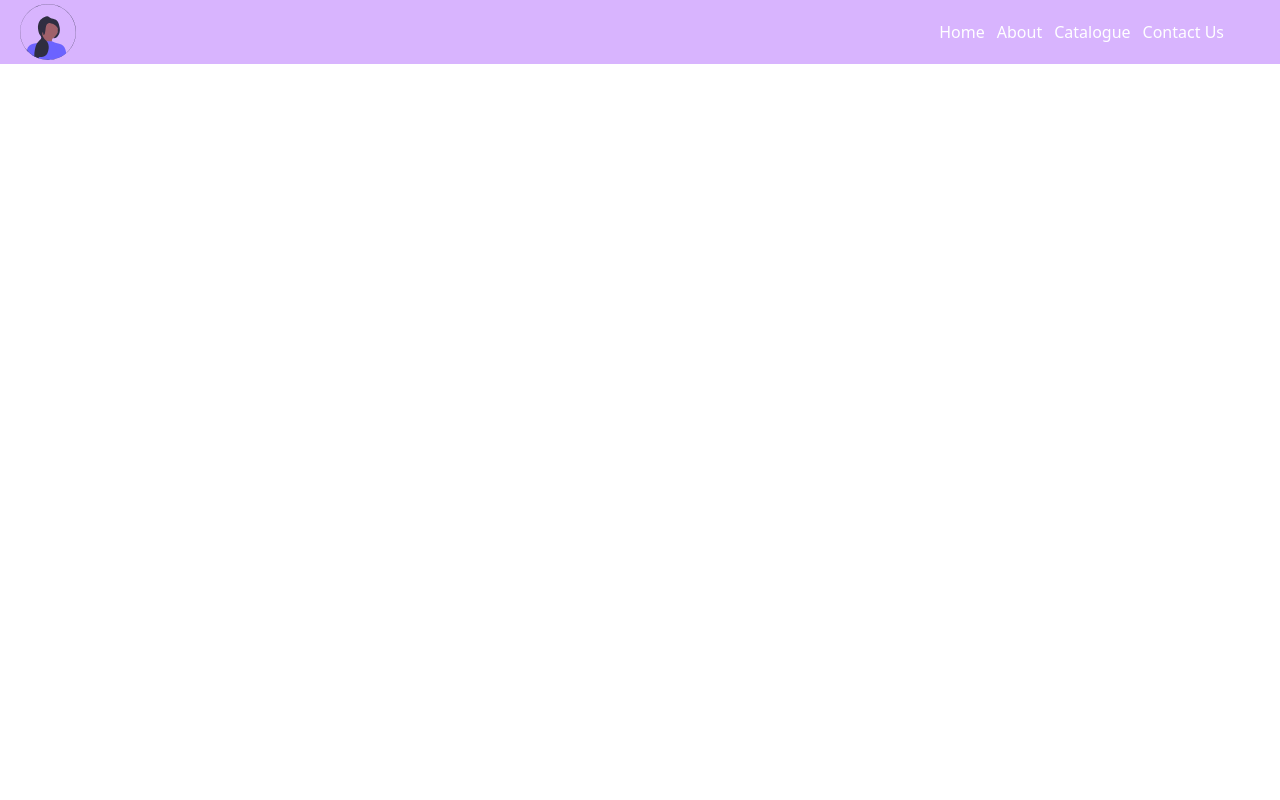
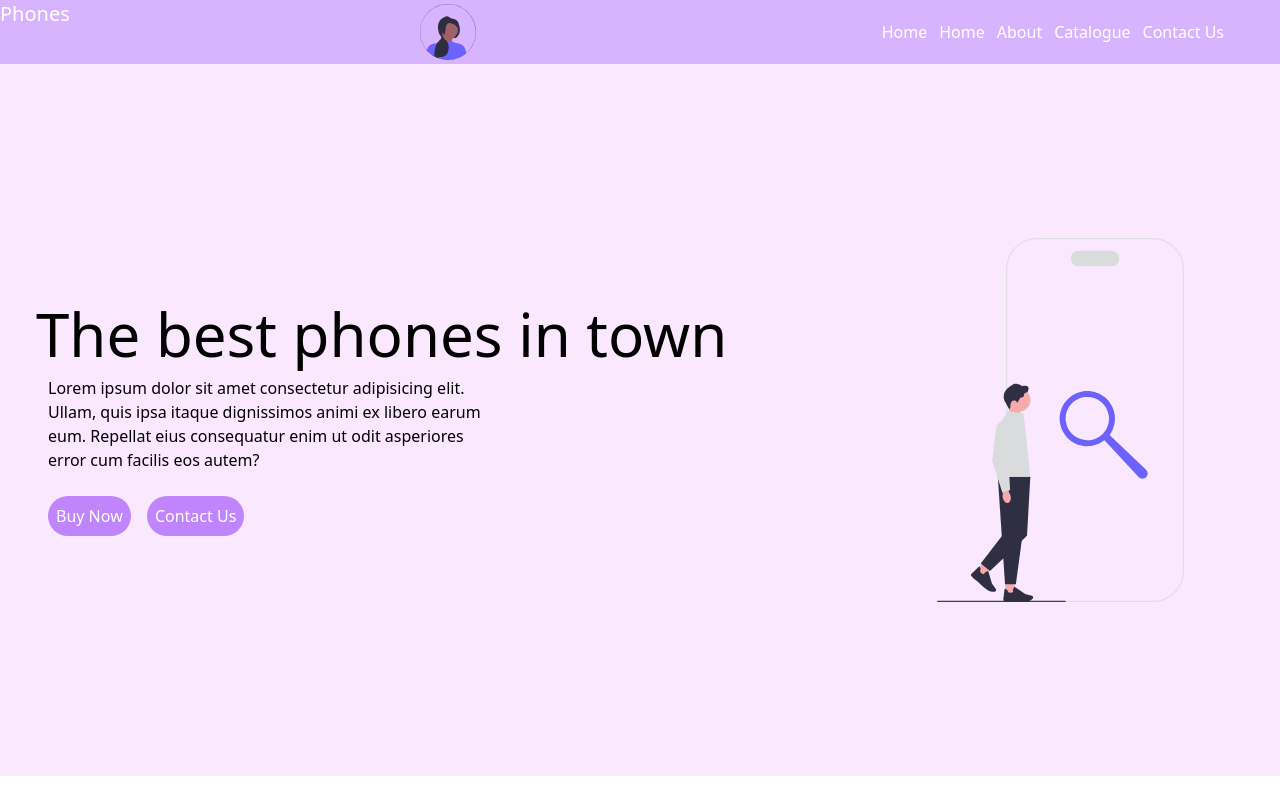
Before and after one commit to vpullakhandam/tailwindcss, a website: page landing.html in a window 1280 px wide. Drawn offline with nearby package versions, Linux system fonts and the light colour scheme.

Commit message:
creating a web page

```diff
--- a/landing.html
+++ b/landing.html
@@ -9,18 +9,39 @@
   </head>
   <body>
     <nav class="bg-purple-300 text-white flex justify-between">
-      <img
-        src="images/image1.svg"
-        alt="icon"
-        srcset=""
-        class="h-16 py-1 px-5"
-      />
+      <span class="text-xl">Phones</span>
+      <img src="images/image1.svg" alt="icon" class="h-16 py-1" />
       <ul class="px-14 py-5 flex space-x-3 justify-end">
+        <li class="cursor-pointer">Home</li>
         <li class="cursor-pointer">Home</li>
         <li class="cursor-pointer">About</li>
         <li class="cursor-pointer">Catalogue</li>
         <li class="cursor-pointer">Contact Us</li>
       </ul>
     </nav>
+    <main class="bg-fuchsia-100 flex">
+      <div class="main py-60 pl-9">
+        <div class="text-6xl">The best phones in town</div>
+        <p class="py-3 w-1/2 pl-3">
+          Lorem ipsum dolor sit amet consectetur adipisicing elit. Ullam, quis
+          ipsa itaque dignissimos animi ex libero earum eum. Repellat eius
+          consequatur enim ut odit asperiores error cum facilis eos autem?
+        </p>
+        <div class="buttons my-3"></div>
+        <button
+          class="bg-purple-400 ml-3 p-2 rounded-full text-white hover:bg-fuchsia-300 hover:text-slate-600"
+        >
+          Buy Now
+        </button>
+        <button
+          class="bg-purple-400 ml-3 p-2 rounded-full text-white hover:bg-fuchsia-300 hover:text-slate-600"
+        >
+          Contact Us
+        </button>
+      </div>
+      <div class="flex items-center pr-24">
+        <img src="images/image2.svg" alt="image of phone" />
+      </div>
+    </main>
   </body>
 </html>
```
Also changed, not shown: images/image2.svg (added).
